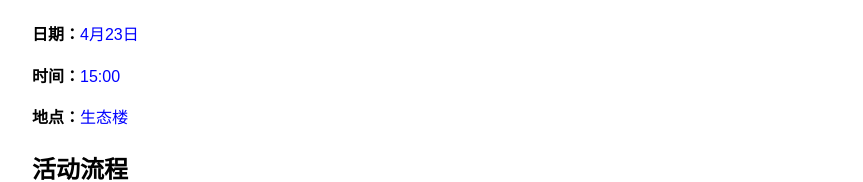
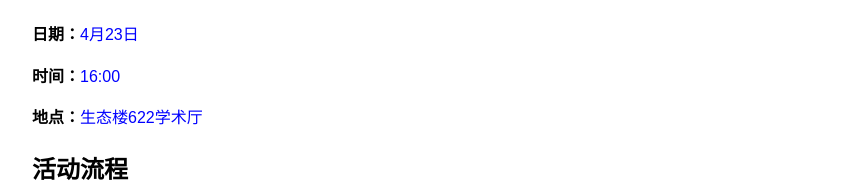
Before and after one commit to 12321234567/echo, a plain HTML site: page index.html in a window 1280 px wide. Shown: the part 492-674 px from the top of the page, without its empty margins (208-1071 px from the left). Drawn offline with Linux system fonts and the light colour scheme.

Commit message:
Update index.html

```diff
--- a/index.html
+++ b/index.html
@@ -28,8 +28,8 @@
 
             <h2>活动详情</h2>
             <p><strong>日期：</strong><span class="highlight">4月23日</span></p>
-            <p><strong>时间：</strong><span class="highlight">15:00</span></p>
-            <p><strong>地点：</strong><span class="highlight">生态楼</span></p>
+            <p><strong>时间：</strong><span class="highlight">16:00</span></p>
+            <p><strong>地点：</strong><span class="highlight">生态楼622学术厅</span></p>
         </div>
         <h2>活动流程</h2>
         <img src="https://cdn.jsdelivr.net/gh/12321234567/echo@main/1.png" alt="活动流程">
```
